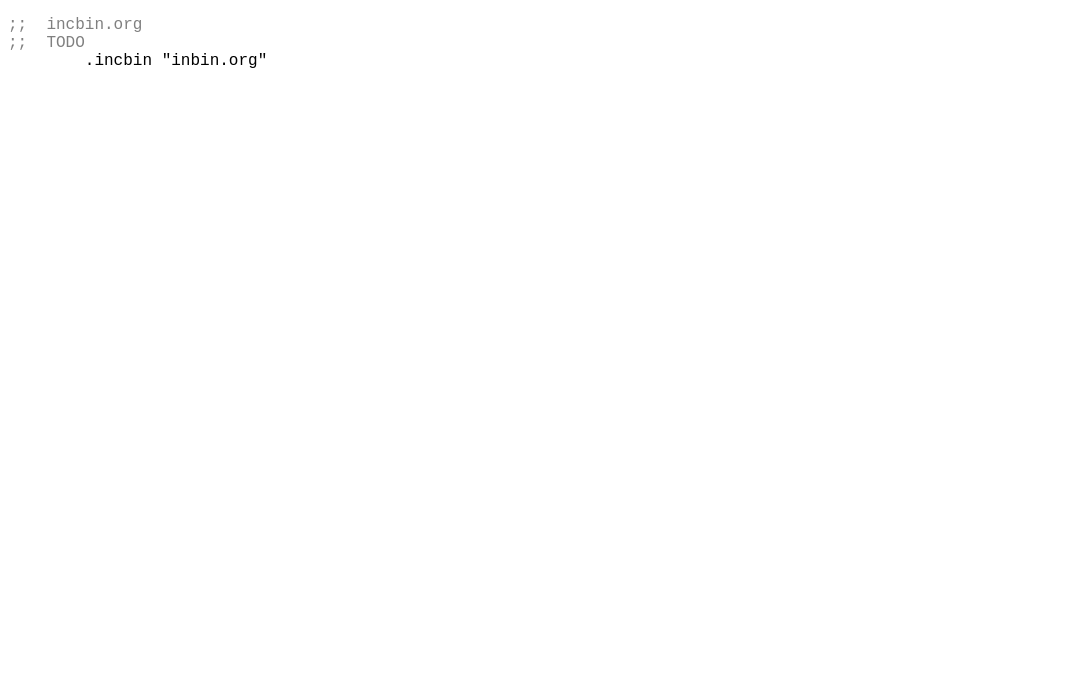
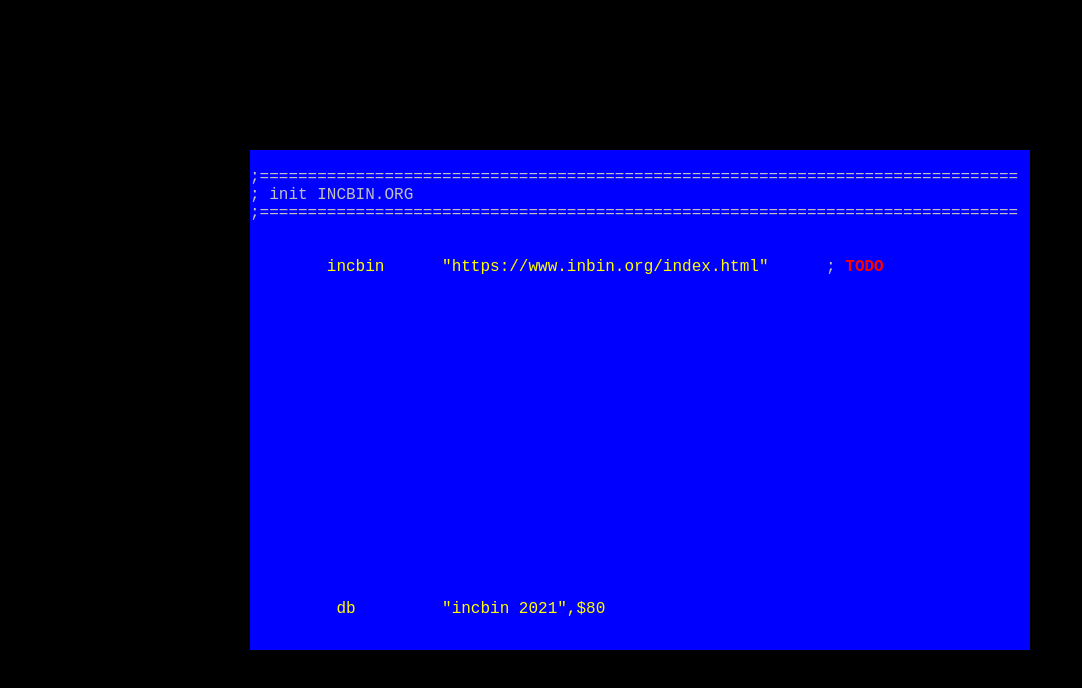
Before and after one commit to incbin/incbin.github.io, a plain HTML site: page index.html in a window 1280 px wide. Shown: the whole page, without its empty margins (0-1082 px from the left). Drawn offline with Linux system fonts and the light colour scheme.

Commit message:
Update index.html

```diff
--- a/index.html
+++ b/index.html
@@ -3,10 +3,30 @@
 <head>
 <style>
 
-  pre {
-      font-family: Monospace, Courier;
-      font-size: 24;
-  }
+body {
+    background-color:   #000000;
+    color:              #FFFF00;
+    margin: 0;
+}
+p, a, pre {
+    white-space:        pre;
+    font-family:        monospace, Courier;
+    font-size:          16px;
+    font-weight:        normal;
+    display:            inline-block;
+    margin:             0;
+}
+pre {
+    background-color:   #0000FF;
+    position:           absolute;
+    width:              780px;
+    height:             500px;
+    left:               calc(50% - (780px / 2));
+    top:                calc(50% - (500px / 2));
+}
+
+pre p   { color: #C0C0C0; font-weight: normal; }
+pre p a { color: #FF0000; font-weight: bold; }
 
 </style>
 </head>
@@ -14,9 +34,33 @@
 </script>
 <body>
 <pre>
-<span style="color:grey">;;  incbin.org</span>
-<span style="color:grey">;;  TODO</span>
-        .incbin "inbin.org"
+
+<p>;===============================================================================</p>
+<p>; init INCBIN.ORG                                                               </p>
+<p>;===============================================================================</p>
+
+
+        incbin      "https://www.inbin.org/index.html"      <p>; <a>TODO</a></p>
+
+
+
+
+
+
+
+
+
+
+
+
+
+
+
+
+
+
+         db         "incbin 2021",$80
+
 </pre>
 </body>
 </html>
```
